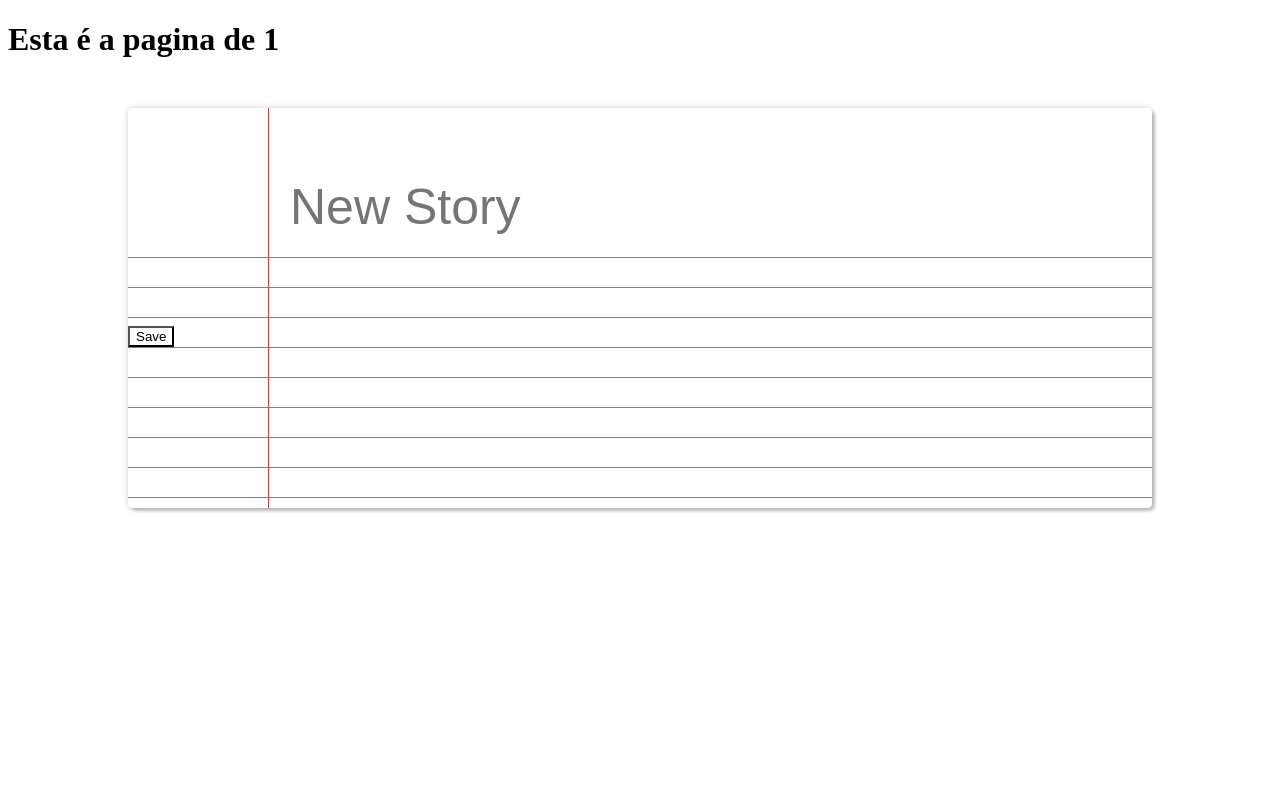
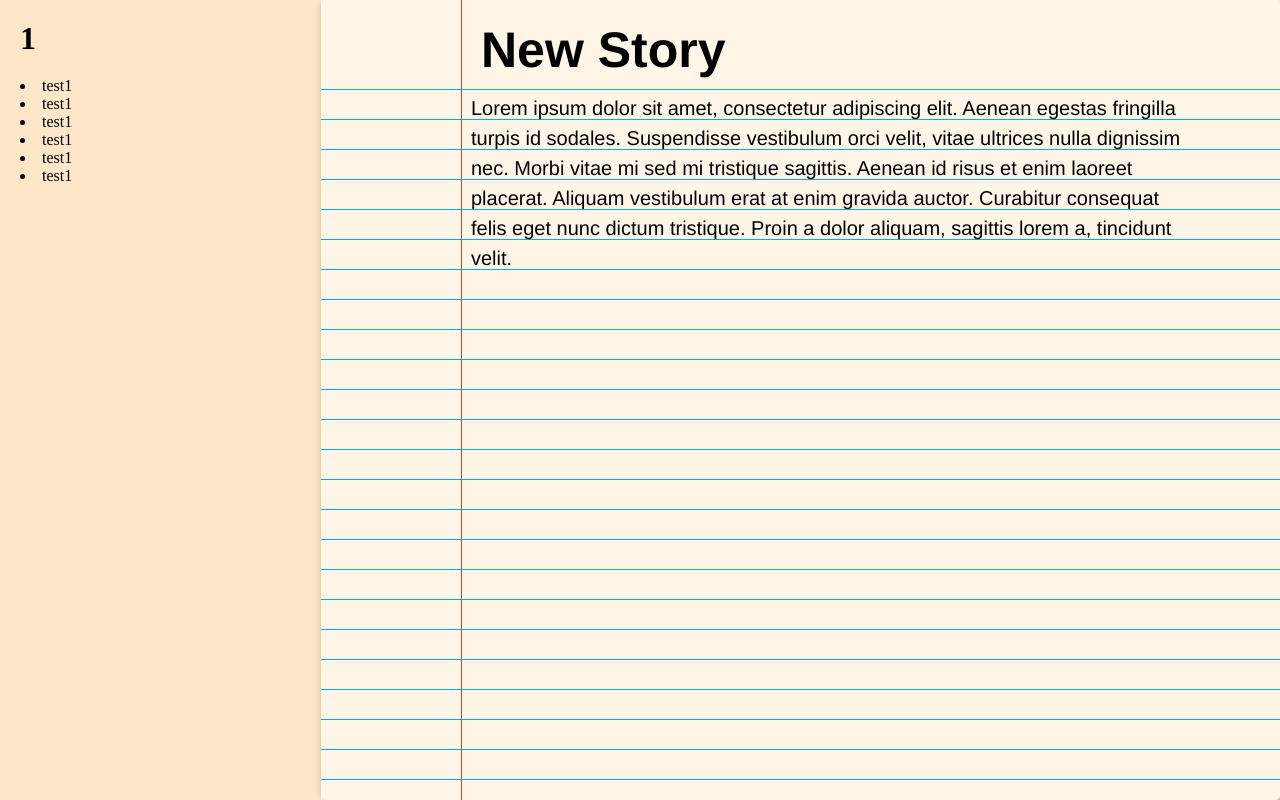
Before and after one commit to FelipeSRocha/Herestory, a Next.js app: page /user/1 in a window 1280 px wide. Built offline with nearby package versions, Linux system fonts and the light colour scheme.

Commit message:
User Page deploy

```diff
--- /dev/null
+++ b/Components/StoryView.js
@@ -0,0 +1,99 @@
+import { useState } from "react";
+import styled from "styled-components";
+
+export default function NewStory() {
+    const [title, setTitle] = useState("New Story");
+    const [text, setText] = useState(
+        "Lorem ipsum dolor sit amet, consectetur adipiscing elit. Aenean egestas fringilla turpis id sodales. Suspendisse vestibulum orci velit, vitae ultrices nulla dignissim nec. Morbi vitae mi sed mi tristique sagittis. Aenean id risus et enim laoreet placerat. Aliquam vestibulum erat at enim gravida auctor. Curabitur consequat felis eget nunc dictum tristique. Proin a dolor aliquam, sagittis lorem a, tincidunt velit."
+    );
+    const [savedState, setSavedState] = useState(true);
+
+    function onChangeTitle(event) {
+        setSavedState(false);
+        setTitle(event.target.value);
+    }
+
+    function onChangeText(event) {
+        event.target.style.height = "inherit";
+        event.target.style.height = `${event.target.scrollHeight}px`;
+        setSavedState(false);
+        setText(event.target.value);
+    }
+    return (
+        <Wrapper id="boxStory">
+            <Title id="title">
+                <h1>{title}</h1>
+            </Title>
+            <Content id="text">
+                <p>{text}</p>
+            </Content>
+        </Wrapper>
+    );
+}
+
+const Wrapper = styled.div`
+    font-family: helvetica neue, helvetica, arial, sans-serif;
+    font-weight: 200;
+    margin: 0;
+    width: 80%;
+    height: auto;
+    min-height: 400px;
+    background: linear-gradient(to bottom, #fff6e7 29px, #00b0d7 1px);
+    margin: 50px auto;
+    background-size: 100% 30px;
+    position: relative;
+    overflow: hidden;
+    border-radius: 5px;
+    -webkit-box-shadow: 3px 3px 3px rgba(0, 0, 0, 0.2),
+        0px 0px 6px rgba(0, 0, 0, 0.2);
+    -moz-box-shadow: 3px 3px 3px rgba(0, 0, 0, 0.2),
+        0px 0px 6px rgba(0, 0, 0, 0.2);
+    -ms-box-shadow: 3px 3px 3px rgba(0, 0, 0, 0.2),
+        0px 0px 6px rgba(0, 0, 0, 0.2);
+    -o-box-shadow: 3px 3px 3px rgba(0, 0, 0, 0.2),
+        0px 0px 6px rgba(0, 0, 0, 0.2);
+    box-shadow: 3px 3px 3px rgba(0, 0, 0, 0.2), 0px 0px 6px rgba(0, 0, 0, 0.2);
+    &:before {
+        content: "";
+        display: block;
+        position: absolute;
+        z-index: 1;
+        top: 0;
+        left: 140px;
+        height: 100%;
+        width: 1px;
+        background: #db4034;
+    }
+`;
+const Title = styled.div`
+    height: 80px;
+    background: #fff6e7;
+    position: relative;
+    top: 0;
+    left: 0;
+    display: flex;
+    align-items: flex-end;
+    padding-left: 160px;
+    h1 {
+        width: 100%;
+        background: transparent;
+        border: none;
+        font-size: 50px;
+        line-height: 60px;
+        height: auto;
+        margin: 0;
+    }
+`;
+const Content = styled.div`
+    padding-top: 13px;
+    padding-left: 150px;
+    p {
+        background: transparent;
+        margin: 0;
+        width: 90%;
+        border: none;
+        font-size: 20px;
+        line-height: 30px;
+        resize: none;
+    }
+`;
--- a/package.json
+++ b/package.json
@@ -19,6 +19,7 @@
   },
   "homepage": "https://github.com/FelipeSRocha/Herestory#readme",
   "dependencies": {
+    "babel-plugin-styled-components": "^2.0.7",
     "dotenv": "^16.0.1",
     "mongodb": "^4.8.1",
     "mongoose": "^6.5.0",
--- /dev/null
+++ b/pages/_app.js
@@ -0,0 +1,5 @@
+import '../styles/styles.css'
+
+export default function MyApp({ Component, pageProps }) {
+    return <Component {...pageProps} />
+  }
--- a/pages/user/[user].js
+++ b/pages/user/[user].js
@@ -1,14 +1,45 @@
 import { useRouter } from "next/router";
 import NewStory from "../../Components/NewStory";
+import styled from "styled-components";
+import StoryView from "../../Components/StoryView";
+import { injectGlobal } from 'styled-components';
 
 export default function userPage() {
     const router = useRouter();
     const userpage = router.query.user;
 
     return (
-        <>
-            <h1>Esta é a pagina de {userpage}</h1>
-            <NewStory />
-        </>
+        <Container id="container">
+            <Menu id="menubar">
+                <h1>{userpage}</h1>
+                <StoryList id="storylist">
+                    <li>test1</li>
+                    <li>test1</li>
+                    <li>test1</li>
+                    <li>test1</li>
+                    <li>test1</li>
+                    <li>test1</li>
+                </StoryList>
+            </Menu>
+            <StoryView id="storyview"> </StoryView>
+        </Container>
     );
 }
+const Container = styled.div`
+*{
+    margin:0;
+}
+    width: 100vw;
+    height: 100vh;
+    display: flex;
+`;
+const Menu = styled.div`
+    background: #FEE6C8;
+    width: 300px;
+    padding:20px;
+    display:flex;
+    gap:20px;
+    flex-direction:column;
+`;
+const StoryList = styled.div`
+`;
--- a/styles/styles.css
+++ b/styles/styles.css
@@ -0,0 +1,3 @@
+body {
+    margin: 0 auto;
+  }
```
Also changed, not shown: .babelrc (added), 1 other file (tests, documents, lock files or other folders).
